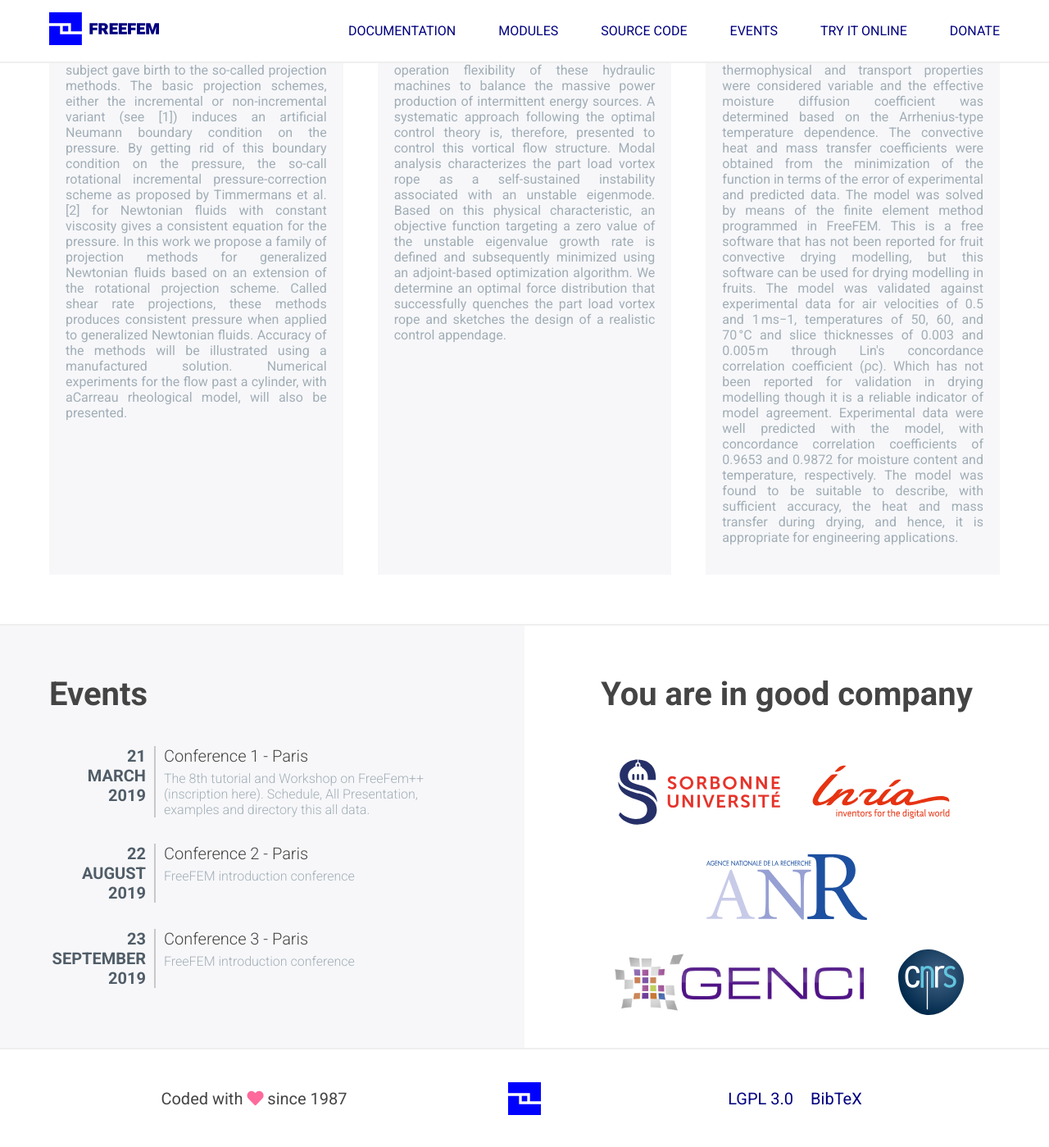
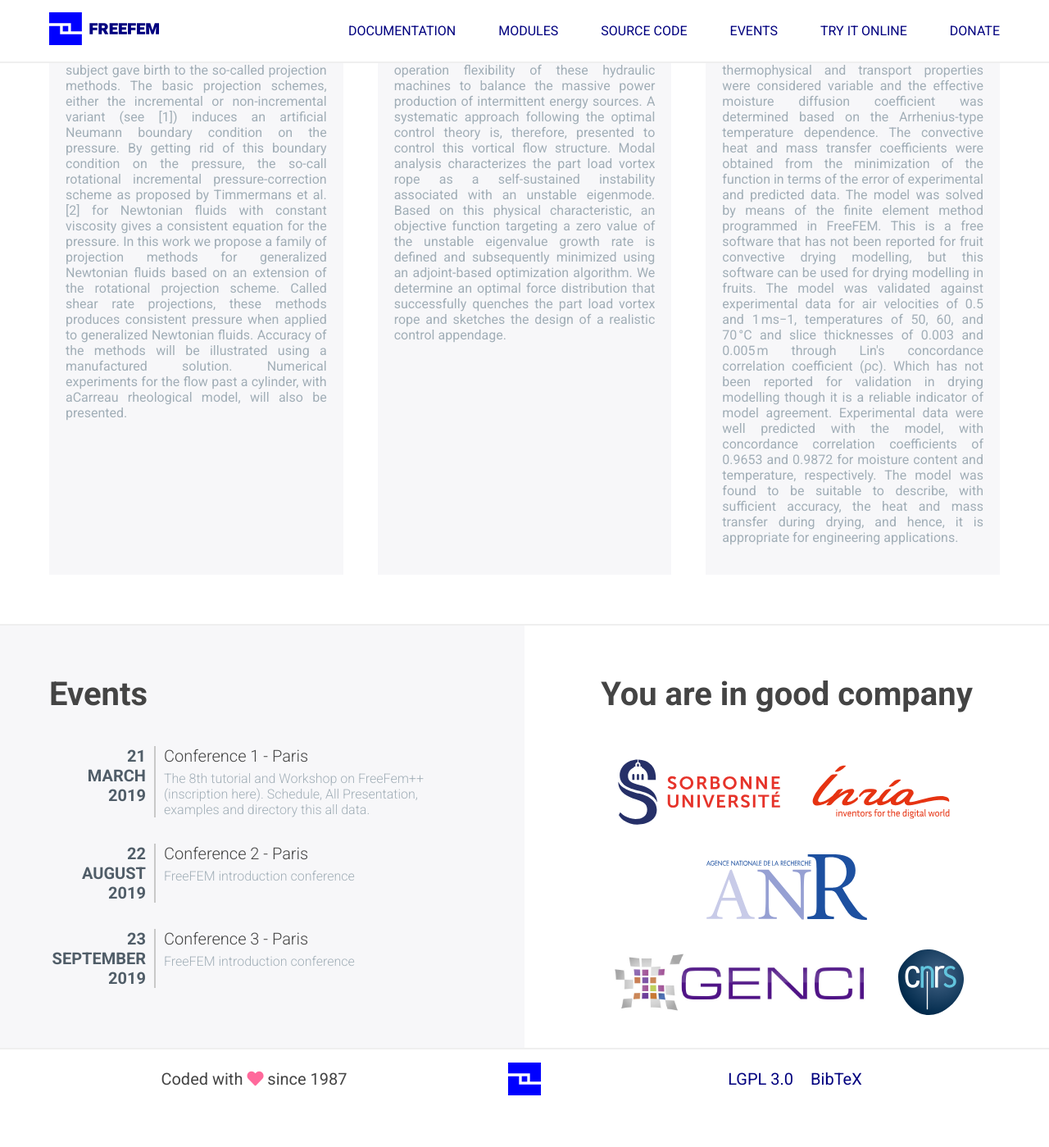
Before and after one commit to FreeFem/FreeFem-website2, a Jekyll site: the page built from index.md, in a window 1280 px wide and 1400 px high, scrolled down 1419 px. Shown: the whole window at 82% size. Built offline with Jekyll 4.4.1, drawn with Linux system fonts in a browser that asks for light colours; comment, search, counter and statistics services are not loaded; after the commit the page ends 2771 px from its top, so only the background shows below that.

Commit message:
footer and partners logo css update

```diff
--- a/css/media.css
+++ b/css/media.css
@@ -116,6 +116,12 @@
     width: 100% !important;
     padding: 0 !important;
   }
+
+  #team img {
+    height: 2.5rem;
+    margin: 1rem;
+  }
+
   footer {
     flex-direction: column !important;
   }
--- a/css/style.css
+++ b/css/style.css
@@ -303,14 +303,14 @@
 }
 
 #team img {
-  height: 80px;
+  height: 5rem;
   margin: 1rem;
 }
 
 /** FOOTER **/
 footer {
     display: flex;
-    min-height: 7.5rem;
+    min-height: 4.5rem;
     font-size: 1.25rem;
 }
 
```
